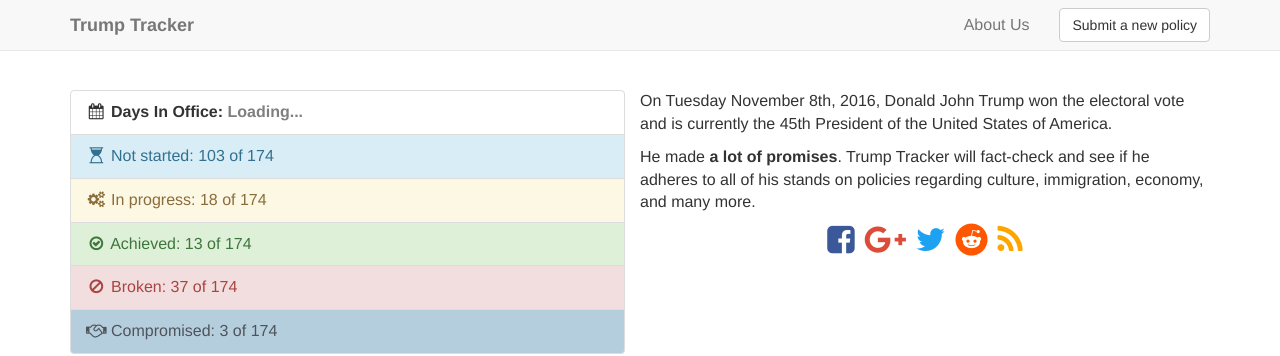
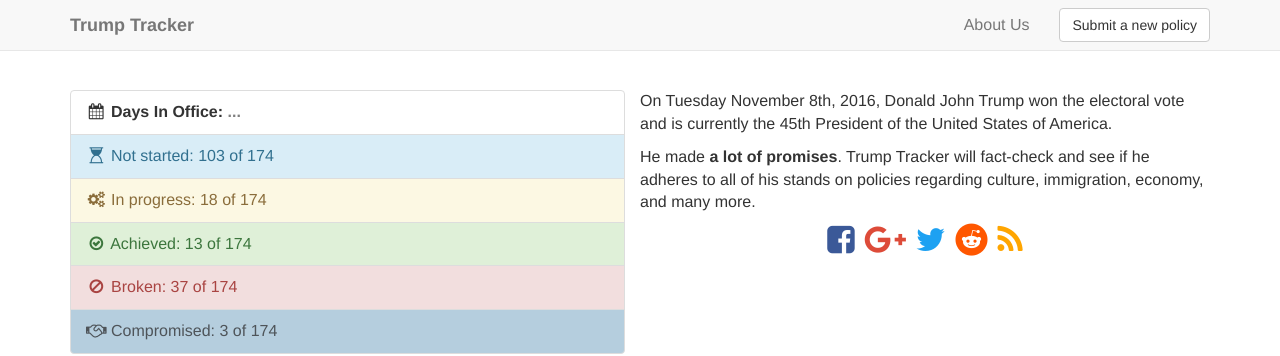
Before and after one commit to TrumpTracker/trumptracker.github.io, a Jekyll site: the page built from index.html, in a window 1280 px wide and 900 px high. Shown: the top 356 px of the window. Built offline with Jekyll 4.4.1, drawn with Linux system fonts in a browser that asks for light colours; nearby versions of some CDN libraries.

Commit message:
Change 'Loading...' to '...'

```diff
--- a/index.html
+++ b/index.html
@@ -20,7 +20,7 @@
                 </li> -->
                 <li class="list-group-item list-group-item">
                     <i class="fa fa-calendar fa-fw"></i>
-                    <b>Days In Office: <span id="days-in-office"><i class='loading'>Loading...</i></span></b>
+                    <b>Days In Office: <span id="days-in-office"><i class='loading'>...</i></span></b>
                 </li>
 
                 {% for status in statuses %}
```
